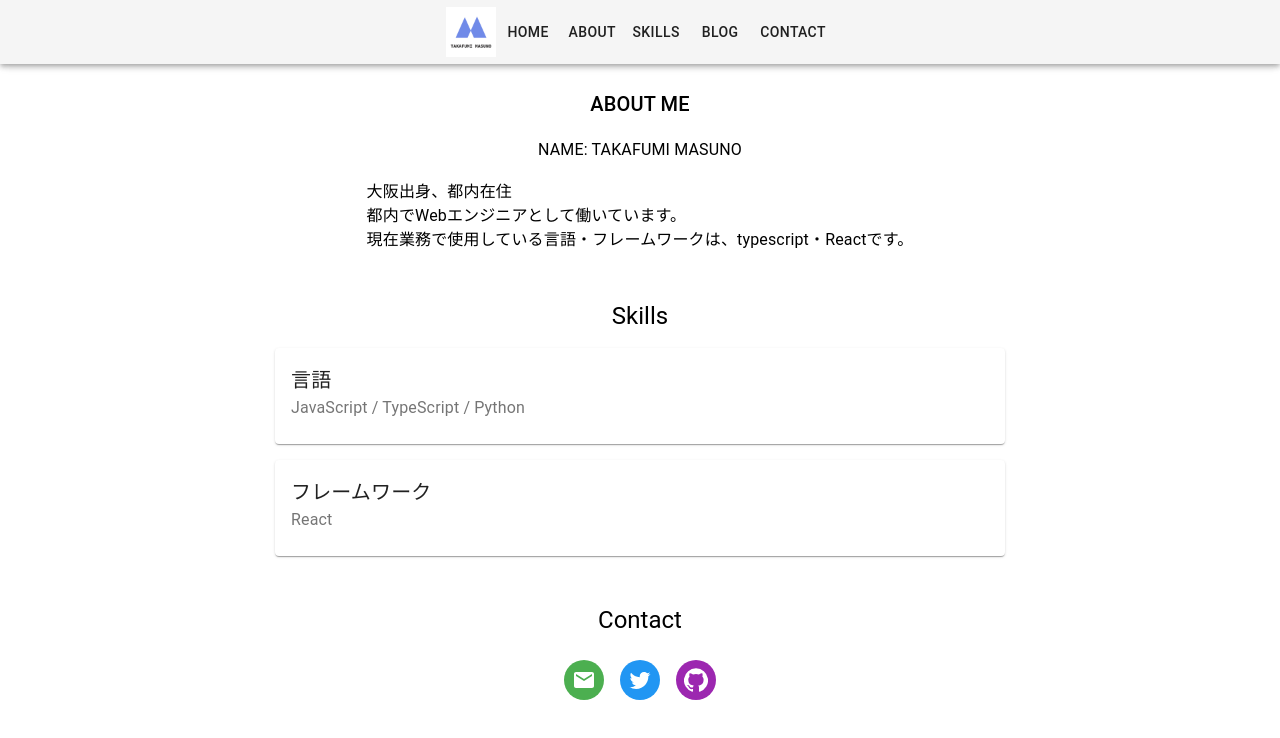
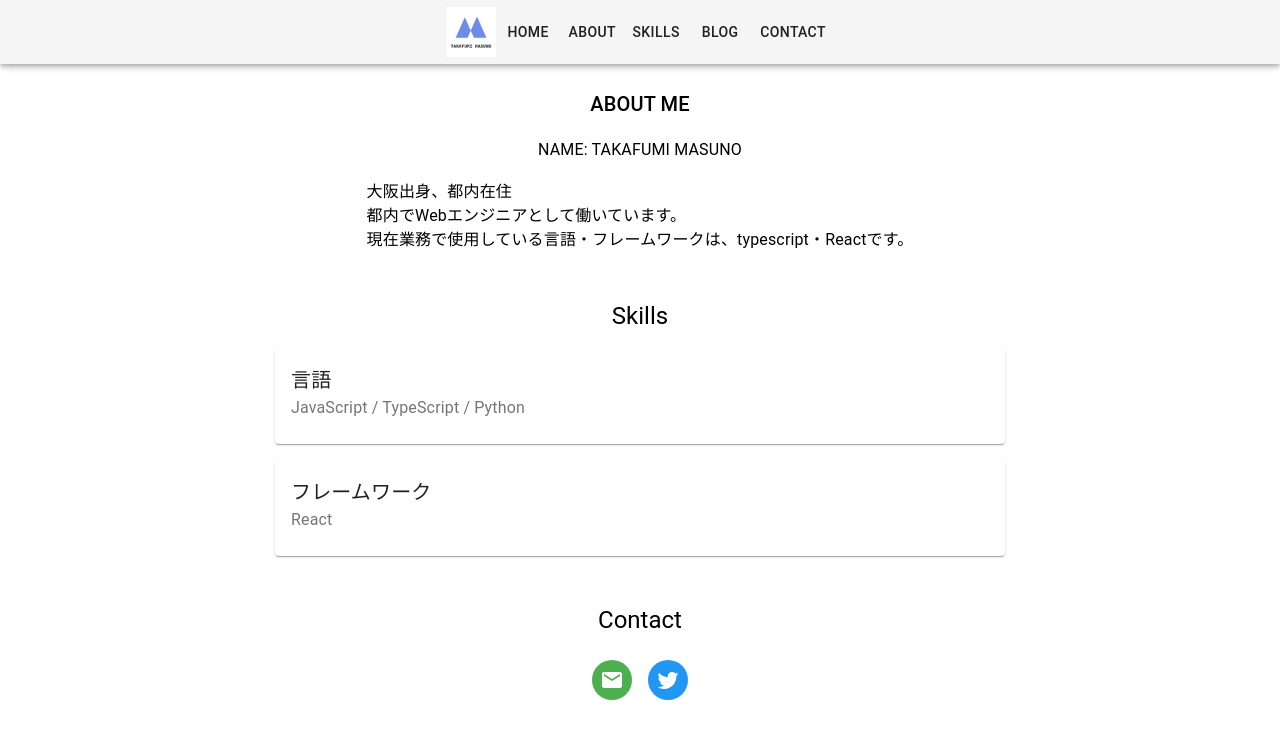
Before and after one commit to takafumi-masuno/portfolio-site, a React (Create React App) app: page / in a window 1280 px wide. Shown: the top 738 px of the page. Built offline with nearby package versions, Linux system fonts and the light colour scheme.

Commit message:
add-contact-link

```diff
--- a/src/components/Contact.tsx
+++ b/src/components/Contact.tsx
@@ -39,19 +39,14 @@ const Contact: React.FC = () => {
           </Typography>
         </Box>
         <Box className={classes.root} display='flex' justifyContent='center' p={1}>
-          <Link href='#' color='inherit'>
+          <Link href='mailto:masuno.official@gmail.com' color='inherit'>
             <Avatar className={classes.green}>
               <MailIcon />
             </Avatar>
           </Link>
-          <Link href='#' color='inherit'>
+          <Link href='https://twitter.com/engineer_masuno' color='inherit'>
             <Avatar className={classes.blue}>
               <TwitterIcon />
-            </Avatar>
-          </Link>
-          <Link href='#' color='inherit'>
-            <Avatar className={classes.purple}>
-              <GitHubIcon />
             </Avatar>
           </Link>
         </Box>
```
